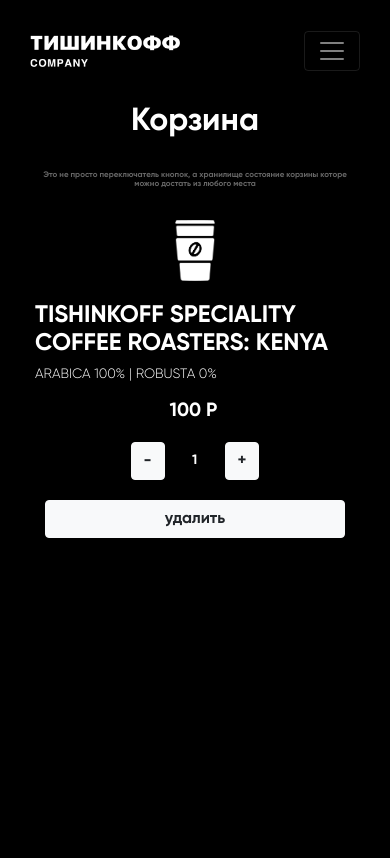
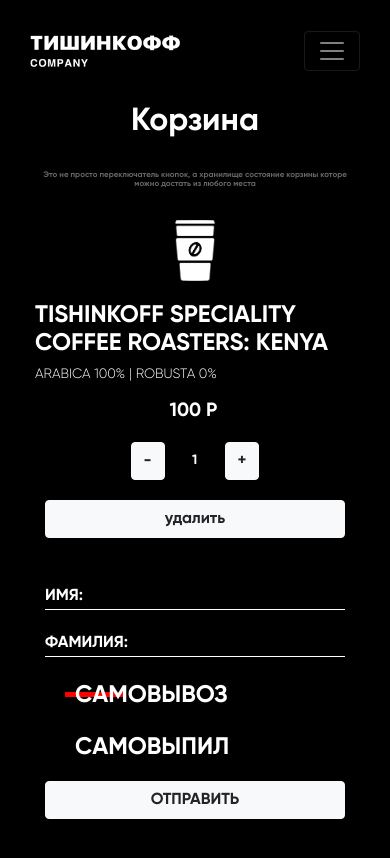
Before and after one commit to under4rest/Tishincoff, a React (Create React App) app: page /cart in a window 390 px wide. Shown: the top 858 px of the page. Built offline with nearby package versions, Linux system fonts and the light colour scheme.

Commit message:
add cart form

```diff
--- /dev/null
+++ b/src/Components/CartForm/CartForm.js
@@ -0,0 +1,37 @@
+import React from 'react'
+import './master.css'
+import { Button, Alert } from 'react-bootstrap'
+
+export default class CartForm extends React.Component{
+  state = {
+    delivery: 0,
+  }
+  render() {
+    const { delivery } = this.state
+    return(
+      <div className="cart_form_holder">
+        <div className="cart_form_input_holder">
+          <div className="cart_form_input">
+            <p>ИМЯ:</p>
+            <input type="text" />
+          </div>
+          <div className="cart_form_input">
+            <p>ФАМИЛИЯ:</p>
+            <input type="text" />
+          </div>
+        </div>
+        <div className="delivery_holder">
+          <div className="delivery_item" onClick={()=> this.setState({delivery: 0})}>
+            <p>САМОВЫВОЗ</p>
+            {delivery === 0 ?<div className="delivery_item_active"/> : null}
+          </div>
+          <div className="delivery_item" onClick={()=> this.setState({delivery: 1})}>
+            <p>САМОВЫПИЛ</p>
+            {delivery === 1 ?<div className="delivery_item_active"/> : null}
+          </div>
+        </div>
+        <Button variant="light" className="cart_form_submit" onClick={()=> alert('Отправлено!')} ><p>ОТПРАВИТЬ</p></Button>
+      </div>
+    )
+  }
+}
--- /dev/null
+++ b/src/Components/CartForm/master.css
@@ -0,0 +1,92 @@
+.cart_form_input_holder{
+  display: flex;
+  flex-direction: row;
+  margin: 40px 0;
+}
+.cart_form_holder{
+  display: flex;
+  flex-direction: column;
+}
+.cart_form_input{
+  flex: 1;
+  margin-left: 30px;
+  margin-right: 30px;
+  display: flex;
+  flex-direction: row;
+  align-items: center;
+  border-bottom: 1px solid white;
+}
+.cart_form_input p {
+  margin-top: auto;
+  margin-bottom: auto;
+}
+.cart_form_input input{
+  background-color: black;
+  border: black;
+  color: white;
+  margin-left: 15px;
+  font-family: 'Gilroy-Light';
+  width: 100%;
+}
+.cart_form_input input:focus{
+  outline: none;
+}
+.delivery_item{
+  position: relative;
+  z-index: 1;
+  margin-left: 30px;
+}
+.delivery_item p{
+  z-index: 1;
+  font-size: 3em;
+}
+.delivery_item_active{
+  position: absolute;
+  top: 30px;
+  left: -15px;
+  height: 10px;
+  width: 120px;
+  background-color: red;
+  z-index: -1;
+}
+button.cart_form_submit{
+  margin-left: auto;
+  margin-right: auto;
+  display: flex;
+  font-size: 2em;
+  padding-left: 30px;
+  padding-right: 30px;
+}
+button.cart_form_submit p{
+  text-align: center;
+  margin: auto;
+}
+@media (max-width: 500px){
+  .cart_form_input_holder{
+    flex-direction: column;
+    margin: 0;
+  }
+  .cart_form_input{
+    margin-bottom: 20px;
+  }
+  .delivery_item p{
+    font-size: 1.5em;
+    padding-right: 30px;
+    padding-left: 30px;
+  }
+  .delivery_item_active{
+    position: absolute;
+    top: 15px;
+    left: 20px;
+    height: 5px;
+    width: 60px;
+    background-color: red;
+    z-index: -1;
+  }
+  button.cart_form_submit{
+    font-size: 1em;
+    margin-left: 30px;
+    margin-right: 30px;
+    padding: auto;
+  }
+}
--- a/src/Screens/CartScreen/CartScreen.js
+++ b/src/Screens/CartScreen/CartScreen.js
@@ -3,6 +3,7 @@
 import { Container } from 'react-bootstrap';
 import ProductCart from './../../Components/ProductCart/ProductCart'
 import actionAddToCart, { actionDelFromCart } from './../../Redux/actions/addToCart';
+import CartForm from '../../Components/CartForm/CartForm';
 
 function ScrollToTopOnMount() {
   useEffect(() => {
@@ -22,9 +23,14 @@
         <Container>
           <h1 className="under_construction">Корзина</h1>
           <h6 className="under_construction_h6">Это не просто переключатель кнопок, а хранилище состояние корзины которе можно достать из любого места</h6>
-          {cart.map((item, i) => {
+          {  cart.length > 0 ?
+          <div>
+           {cart.map((item, i) => {
             return <ProductCart item={item} key={i} />
-          })}
+            })}
+            <CartForm />
+          </div> :
+          <p>Пусто</p>}
         </Container>
       </div>
     )
```
